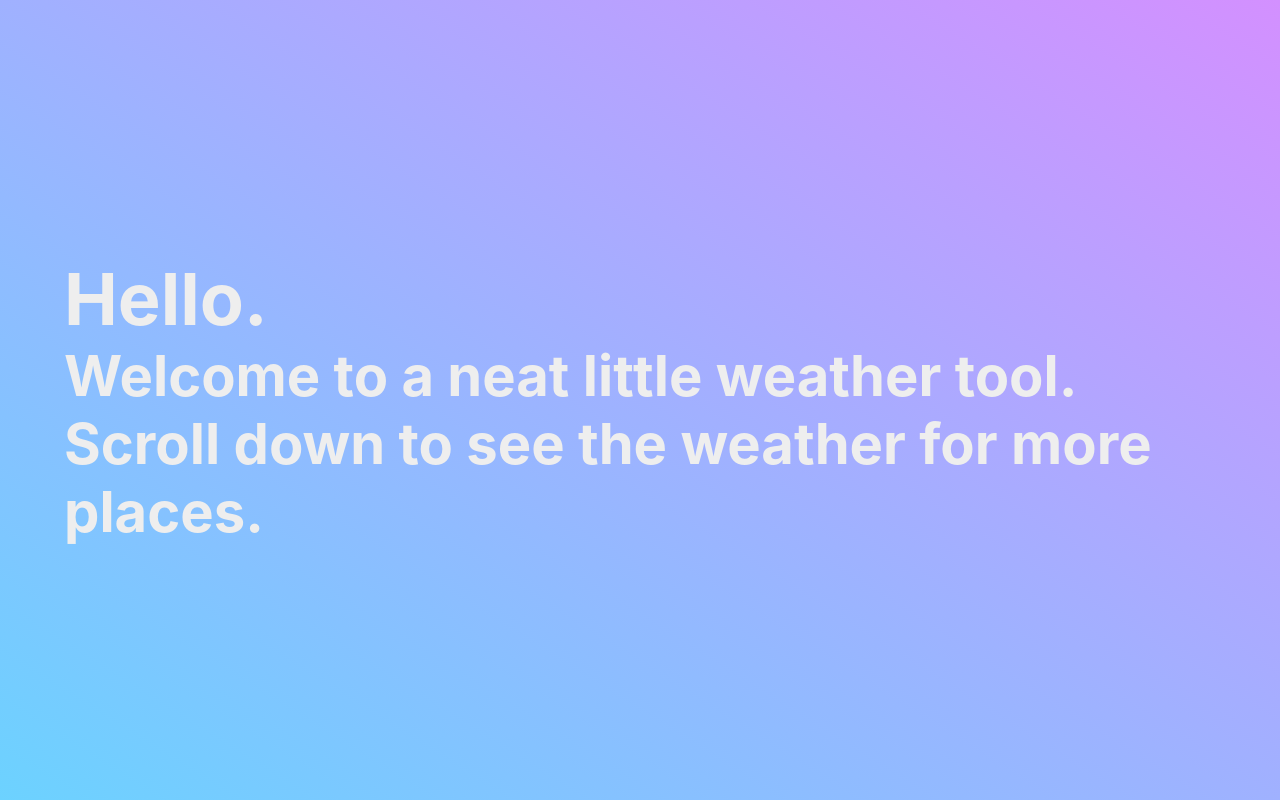
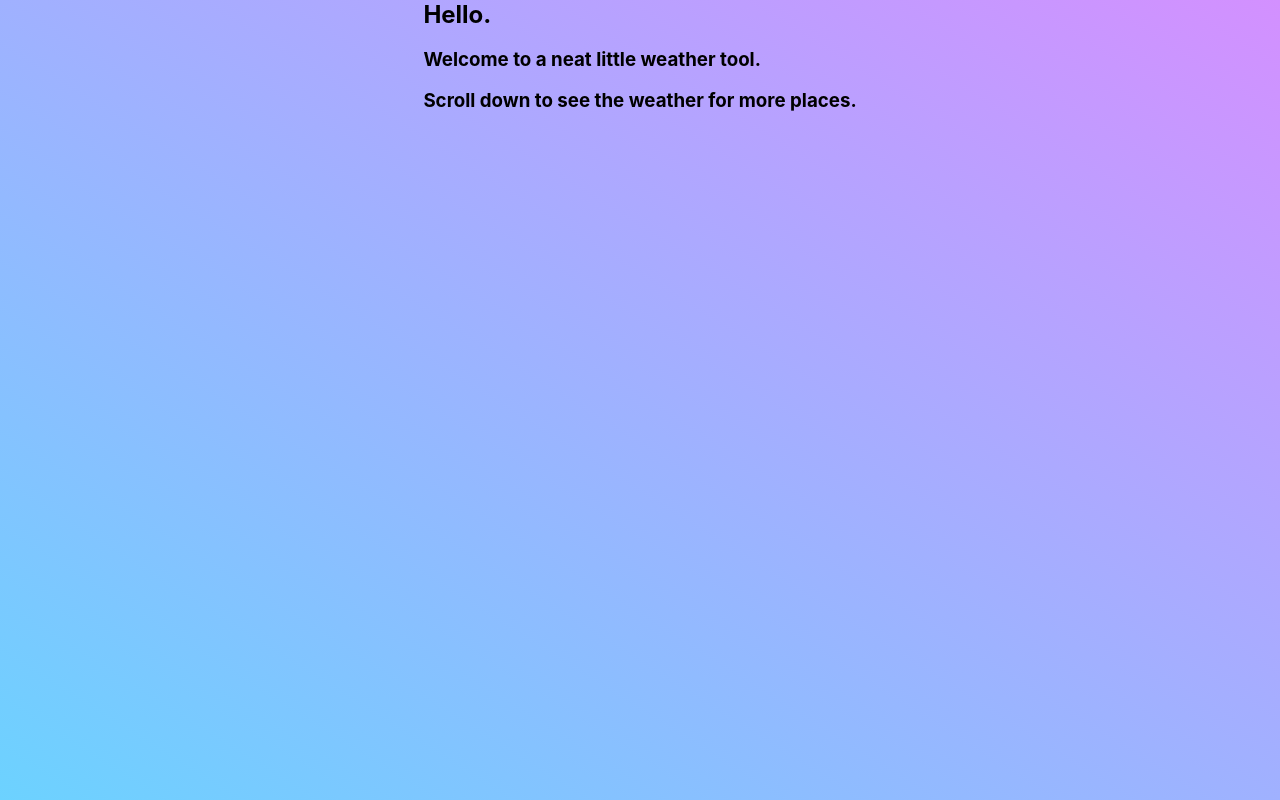
Before and after one commit to sean-wahoo/weather-site, a Next.js app: page / in a window 1280 px wide. Built offline with nearby package versions, Linux system fonts and the light colour scheme.

Commit message:
start over and add some new styles

```diff
--- a/styles/index.module.scss
+++ b/styles/index.module.scss
@@ -1,28 +1,61 @@
 .main {
   padding: 0;
   margin: 0;
+  background-image: linear-gradient(to top right, #6cd2ff, #d390ff);
   min-height: 100vh;
-  width: 100%;
-  background-image: linear-gradient(to top right, #6cd2ff, #d390ff);
   display: flex;
-  flex-flow: row wrap;
+  flex-flow: column nowrap;
+  justify-content: flex-start;
+  align-items: center;
 
-  .hero {
-    display: grid;
+  .weather_data_area {
+    max-width: 1024px;
     width: 100%;
-    align-items: center;
-    margin-left: auto;
-    margin-right: auto;
-    grid-template-columns: repeat(auto-fit, minmax(640px, 1fr));
-
-    .welcome_section {
-      font-size: 3rem;
-      margin-left: 4rem;
-      * {
-        margin: 0;
-        padding: 0;
-        color: rgb(238, 238, 238);
-      }
+    .degreeToggle {
+      color: white;
+      cursor: pointer;
+      font-size: 2em;
+      margin-right: auto;
+      margin: 1rem 1rem 0;
     }
+    // margin: auto;
   }
 }
+
+// .main {
+//   padding: 0;
+//   margin: 0;
+//   min-height: 100vh;
+//   min-width: 60%;
+//   background-image: linear-gradient(to top right, #6cd2ff, #d390ff);
+//   display: flex;
+//   flex-flow: row wrap;
+
+//   .hero {
+//     display: grid;
+//     min-width: 60%;
+//     align-items: center;
+//     justify-content: center;
+//     margin: 20rem auto 12rem;
+//     grid-template-columns: repeat(auto-fit, minmax(30%, 1fr));
+
+//     .welcome_section {
+//       font-size: clamp(1rem, 2.4vw, 3rem);
+//       margin: auto;
+//       order: 2;
+//       * {
+//         margin: 0;
+//         padding: 0;
+//         color: rgb(238, 238, 238);
+//       }
+//     }
+//   }
+//   .big_weather_grid {
+//     display: grid;
+//     gap: 2rem;
+//     min-width: 60%;
+//     align-items: center;
+//     margin: auto;
+//     grid-template-columns: repeat(auto-fit, minmax(360px, 1fr));
+//   }
+// }
```
